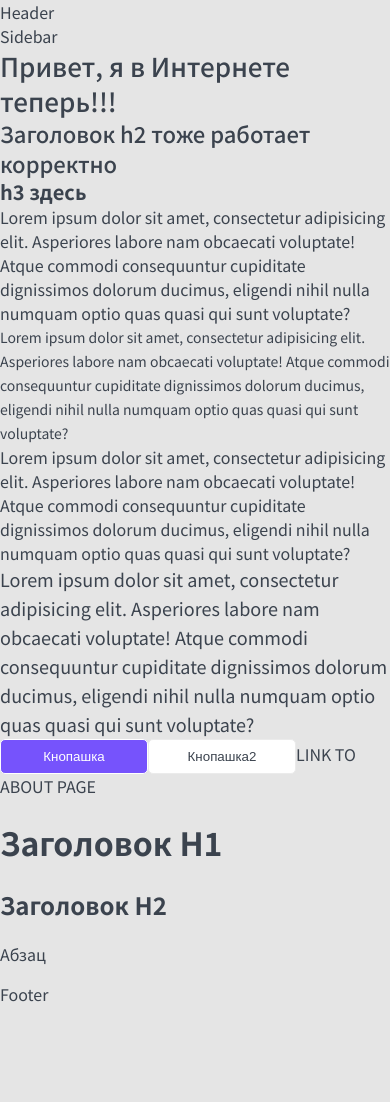
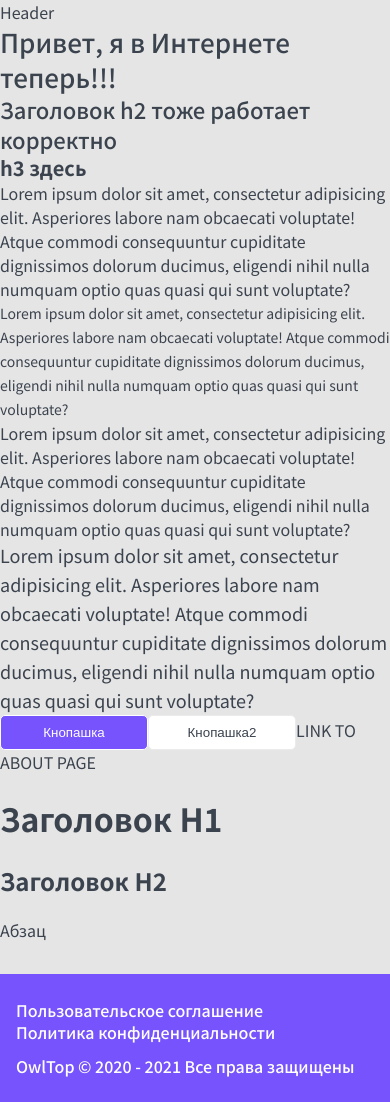
Before and after one commit to temich080/nextjs-learn-topApp, a Next.js app: page / in a window 390 px wide. Before the commit the page ends 1006 px from the top, so only its background shows below. Built offline with nearby package versions, Linux system fonts and the light colour scheme.

Commit message:
NextJS-chapter-10 Добавлена верстка для Layout и Footer с применением гридов

```diff
--- a/layout/Footer/Footer.module.css
+++ b/layout/Footer/Footer.module.css
@@ -1,3 +1,69 @@
 .footer {
-	margin: 0;
+	margin: 50px 0 0 0;
+	padding: 25px 32px;
+
+	background: var(--primary);
+	display: grid;
+	grid-template-columns: minmax(320px, 360px) 1fr;
+	grid-template-areas: "copyright links";
+	align-items: center;
 }
+
+.copyright {
+	grid-area: copyright;
+	font-size: 16px;
+	line-height: 22px;
+	font-weight: 500;
+	color: var(--white);
+}
+
+.links {
+	grid-area: links;
+	text-align: end;
+}
+
+.links > a {
+	font-size: 16px;
+	line-height: 22px;
+	font-weight: 500;
+	color: var(--white);
+	padding-right: 40px;
+}
+
+.links > a:last-of-type {
+	padding-right: 0;
+}
+
+@media (min-width: 767px) and (max-width: 1279px) {
+	.links {
+		display: grid;
+		grid-template-columns: 1fr;
+	}
+
+	.links a {
+		padding-right: 0;
+	}
+}
+
+@media (max-width: 767px) {
+	.footer {
+		margin: 16px 0 0 0;
+		padding: 25px 16px;
+
+		grid-template-columns: 1fr;
+		gap: 12px 0;
+		grid-template-areas:
+			"links"
+			"copyright";
+	}
+
+	.links {
+		display: grid;
+		grid-template-columns: 1fr;
+		text-align: start;
+	}
+
+	.links a {
+		padding-right: 0;
+	}
+}
--- a/layout/Footer/Footer.tsx
+++ b/layout/Footer/Footer.tsx
@@ -1,6 +1,7 @@
 import {FooterProps} from "./Footer.props";
 import styles from './Footer.module.css';
 import cn from 'classnames';
+import {format} from 'date-fns';
 
 export const Footer = ({className, ...props}: FooterProps): JSX.Element => {
     return (
@@ -8,7 +9,11 @@ export const Footer = ({className, ...props}: FooterProps): JSX.Element => {
             className={cn(styles.footer, className)}
             {...props}
         >
-            Footer
+            <div className={cn(styles.copyright)}>OwlTop © 2020 - {format(new Date(), 'yyyy')} Все права защищены</div>
+            <div className={cn(styles.links)}>
+                <a href="/">Пользовательское соглашение</a>
+                <a href="/">Политика конфиденциальности</a>
+            </div>
         </div>
     );
 }
--- a/layout/Layout.module.css
+++ b/layout/Layout.module.css
@@ -0,0 +1,45 @@
+.wrapper {
+    display: grid;
+    grid-template-columns: auto 230px minmax(320px, 1200px) auto;
+    grid-template-rows: auto 1fr auto;
+    min-height: 100vh;
+    gap: 0 30px;
+    grid-template-areas:
+        ". header header ."
+        ". sidebar content ."
+        "footer footer footer footer";
+}
+
+.header {
+    grid-area: header;
+    display: none;
+}
+
+.sidebar {
+    grid-area: sidebar;
+}
+
+.content {
+    grid-area: content;
+}
+
+.footer {
+    grid-area: footer;
+}
+
+@media (max-width: 767px) {
+    .wrapper {
+        grid-template-columns: minmax(320px, 1fr);
+        grid-template-areas:
+        "header"
+        "content"
+        "footer";
+    }
+    .sidebar {
+        display: none;
+    }
+
+    .header {
+        display: block;
+    }
+}
--- a/layout/Layout.tsx
+++ b/layout/Layout.tsx
@@ -1,21 +1,21 @@
 import {LayoutProps} from "./Layout.props";
+import {FunctionComponent} from "react";
 import {Header} from './Header/Header';
 import {Footer} from './Footer/Footer';
 import {Sidebar} from './Sidebar/Sidebar';
-import {FunctionComponent} from "react";
+import cn from 'classnames';
+import styles from './Layout.module.css';
 
 const Layout = ({children}: LayoutProps): JSX.Element => {
     return (
-        <>
-            <Header/>
-            <div>
-                <Sidebar/>
-                <div>
-                    {children}
-                </div>
+        <div className={cn(styles.wrapper)}>
+            <Header className={cn(styles.header)}/>
+            <Sidebar className={cn(styles.sidebar)}/>
+            <div className={cn(styles.content)}>
+                {children}
             </div>
-            <Footer/>
-        </>
+            <Footer className={cn(styles.footer)}/>
+        </div>
     );
 }
 
--- a/package.json
+++ b/package.json
@@ -12,6 +12,7 @@
   },
   "dependencies": {
     "classnames": "^2.3.1",
+    "date-fns": "^2.23.0",
     "next": "^10.2.3",
     "react": "17.0.2",
     "react-dom": "17.0.2"
```
Also changed, not shown: 1 other file (tests, documents, lock files or other folders).
